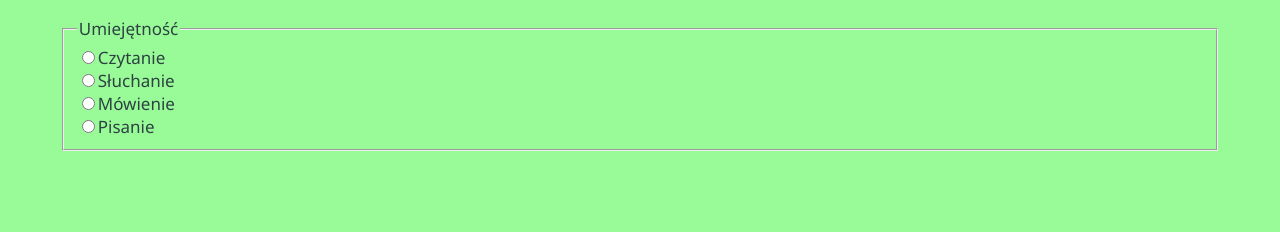
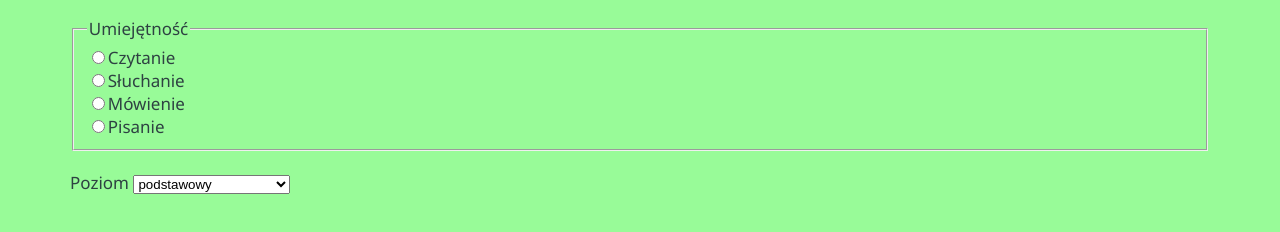
Before and after one commit to sabinade/repos-practice, a plain HTML site: page Forms/Klasyczne-kontrolki-formularzy/index.html in a window 1280 px wide. Shown: the part 88-320 px from the top of the page. Drawn offline with Linux system fonts and the light colour scheme.

Commit message:
wybór jednokrotny - select

```diff
--- a/Forms/Klasyczne-kontrolki-formularzy/index.html
+++ b/Forms/Klasyczne-kontrolki-formularzy/index.html
@@ -14,6 +14,8 @@
     <main>
         <article>
             <form action="" method="POST">
+
+                <div class="row">
                     <fieldset>
                         <legend>Umiejętność</legend>
                         <div><label><input type="radio" value="1" name="umiejetnosc">Czytanie</label></div>
@@ -21,6 +23,16 @@
                         <div><label><input type="radio" value="3" name="umiejetnosc">Mówienie</label></div>
                         <div><label><input type="radio" value="4" name="umiejetnosc">Pisanie</label></div>
                     </fieldset>
+                </div>
+
+                <div class="row">
+                    <label for="poziom">Poziom</label>
+                    <select name="poziom" id="poziom">
+                        <option value="p">podstawowy</option>
+                        <option value="s">średniozaawansowany</option>
+                        <option value="z">zaawansowany</option>
+                    </select>
+                </div>
             </form>
         </article>
     </main>
--- a/Forms/Klasyczne-kontrolki-formularzy/main.css
+++ b/Forms/Klasyczne-kontrolki-formularzy/main.css
@@ -13,3 +13,7 @@ h1 {
     margin-bottom: 20px;
     text-align: center;
 }
+
+.row {
+    margin: 20px 10px;
+}
```
Lines whose indentation alone changed are shown as unchanged.
